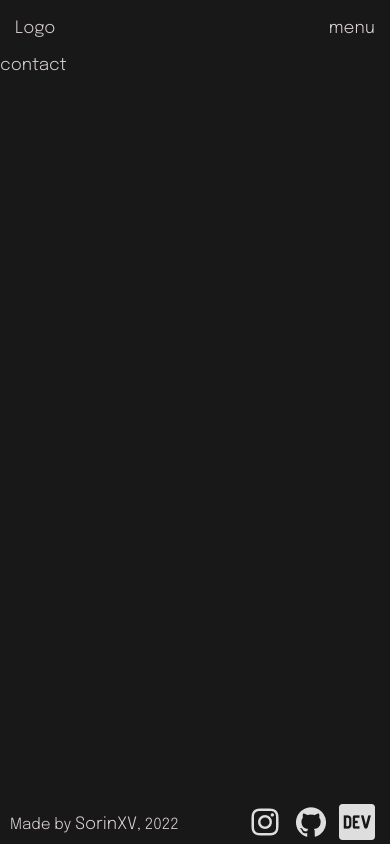
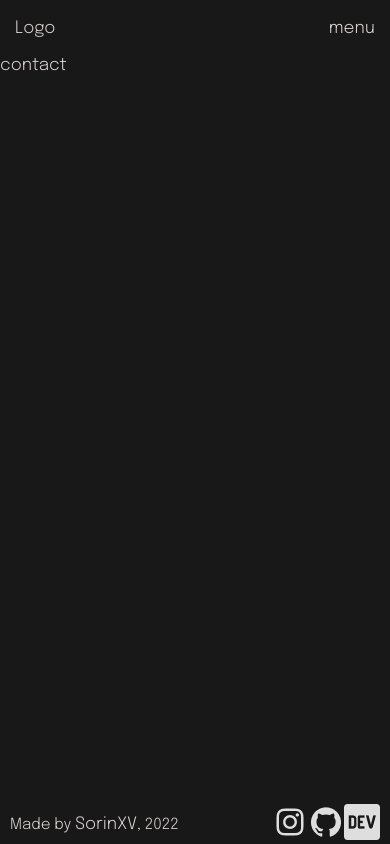
Before and after one commit to SorinXV/sorinxv.com, a React (Create React App) app: page /contact in a window 390 px wide. Built offline with nearby package versions, Linux system fonts and the light colour scheme.

Commit message:
fixed icon responsivness problem

```diff
--- a/src/assets/css/footer.css
+++ b/src/assets/css/footer.css
@@ -13,6 +13,3 @@
 #socialmedia-icons{
     padding: 0px 10px;
 }
-.icon{
-    padding: 0px 5px;
-}
```
